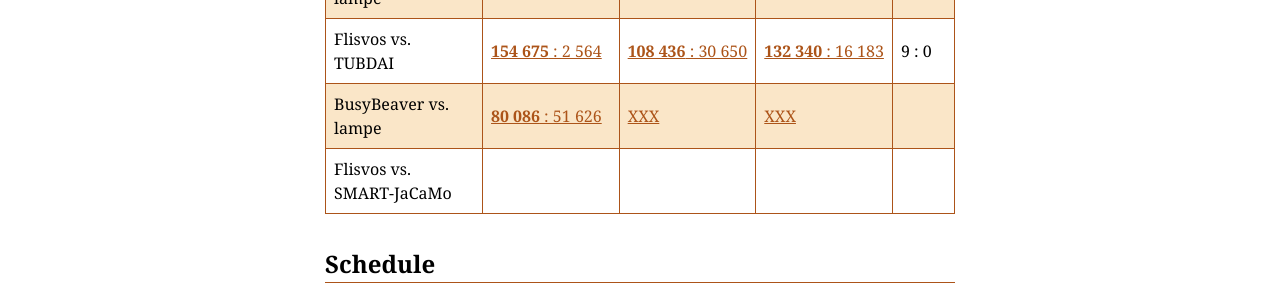
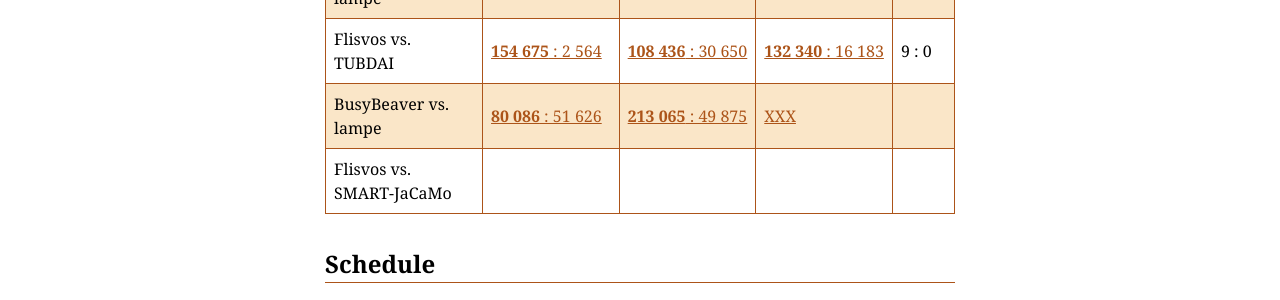
Before and after one commit to agentcontest/agentcontest.github.io, a Jekyll site: the page built from 2017/index.md, in a window 1280 px wide and 900 px high, scrolled down 877 px. Shown: the part 155-455 px from the top of the window. Built offline with Jekyll 4.4.1, drawn with Linux system fonts in a browser that asks for light colours.

Commit message:
busybeaver vs lampe round 2

```diff
--- a/2017/index.md
+++ b/2017/index.md
@@ -26,7 +26,7 @@ Match | Sim 1 | Sim 2 | Sim 3 | Score
 SMART&#8209;JaCaMo vs. TUBDAI | [**119&nbsp;881**&nbsp;:&nbsp;22&nbsp;001](/2017/replays/?2017-09-18-14-07-04-2017-MAPC-Sim1) | [**88&nbsp;611**&nbsp;:&nbsp;3&nbsp;512](/2017/replays/?2017-09-18-14-07-04-2017-MAPC-Sim2) | [**105&nbsp;950**&nbsp;:&nbsp;30&nbsp;867](/2017/replays/?2017-09-18-14-07-04-2017-MAPC-Sim3) | 9 : 0
 Chameleon vs. lampe | [38&nbsp;716&nbsp;:&nbsp;**210&nbsp;129**](/2017/replays/?2017-09-18-14-08-13-2017-MAPC-Sim1) | [-5&nbsp;060&nbsp;:&nbsp;**160&nbsp;596**](/2017/replays/?2017-09-18-14-08-13-2017-MAPC-Sim2) | [**23&nbsp;787**&nbsp;:&nbsp;1&nbsp;709](/2017/replays/?2017-09-18-14-08-13-2017-MAPC-Sim3) | 2 : 6
 Flisvos vs. TUBDAI | [**154&nbsp;675**&nbsp;:&nbsp;2&nbsp;564](/2017/replays/?2017-09-18-16-02-09-2017-MAPC-Sim1) | [**108&nbsp;436**&nbsp;:&nbsp;30&nbsp;650](/2017/replays/?2017-09-18-16-02-09-2017-MAPC-Sim2) | [**132&nbsp;340**&nbsp;:&nbsp;16&nbsp;183](/2017/replays/?2017-09-18-16-02-09-2017-MAPC-Sim3) | 9 : 0
-BusyBeaver vs. lampe | [**80&nbsp;086**&nbsp;:&nbsp;51&nbsp;626](/2017/replays/?2017-09-18-17-03-42-2017-MAPC-Sim1) | [XXX](/2017/replays/?2017-09-18-17-03-42-2017-MAPC-Sim2) | [XXX](/2017/replays/2017-09-18-17-03-42-2017-MAPC-Sim3) |
+BusyBeaver vs. lampe | [**80&nbsp;086**&nbsp;:&nbsp;51&nbsp;626](/2017/replays/?2017-09-18-17-03-42-2017-MAPC-Sim1) | [**213&nbsp;065**&nbsp;:&nbsp;49&nbsp;875](/2017/replays/?2017-09-18-17-03-42-2017-MAPC-Sim2) | [XXX](/2017/replays/?2017-09-18-17-03-42-2017-MAPC-Sim3) |
 Flisvos vs. SMART&#8209;JaCaMo |
 
 ### Schedule
```
